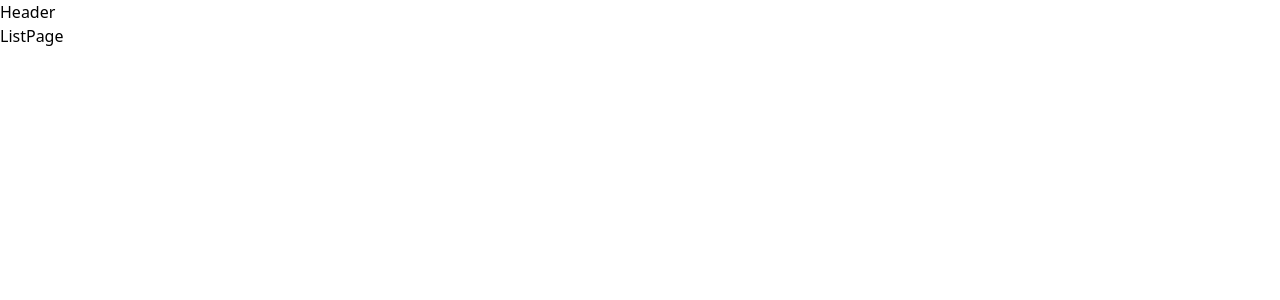
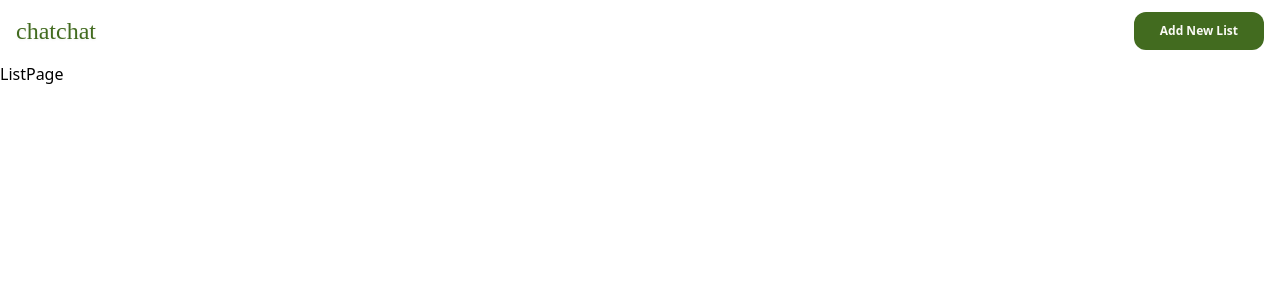
Before and after one commit to lilhalzy/chatchat, a React (Vite) app: page /dashboard in a window 1280 px wide. Shown: the top 300 px of the page. Built offline with nearby package versions, Linux system fonts and the light colour scheme.

Commit message:
add header UI

```diff
--- /dev/null
+++ b/src/components/Header.tsx
@@ -0,0 +1,26 @@
+import React from 'react';
+import Button from './Button';
+
+const Header = () => {
+  return (
+    // bar
+    <div className='flex flex-wrap justify-between py-2 sm:py-3 mx-4'>
+      {/* logo */}
+      <div className='flex text-xl sm:text-2xl drop-shadow-sm cursor-pointer items-center'>
+        <h1 className='font-title text-xGreen hover:text-lime-600 transition-all'>
+          chatchat
+        </h1>
+      </div>
+      {/* button add new list */}
+      <div className='flex'>
+        <Button
+          text='Add New List'
+          secondary
+          className='text-[10px] font-semibold sm:text-[12px] px-2 py-1 sm:px-6 sm:py-2'
+        />
+      </div>
+    </div>
+  );
+};
+
+export default Header;
--- a/src/pages/Layout.tsx
+++ b/src/pages/Layout.tsx
@@ -1,13 +1,13 @@
 import React from "react";
 import { Outlet } from "react-router-dom";
-
+import Header from "../components/Header";
 
 type Props = {}
 
 const Layout = ({}:Props) => {
     return(
     <div>
-        <h1>Header</h1>
+        <Header />
         <Outlet />
     </div>
     )
```
